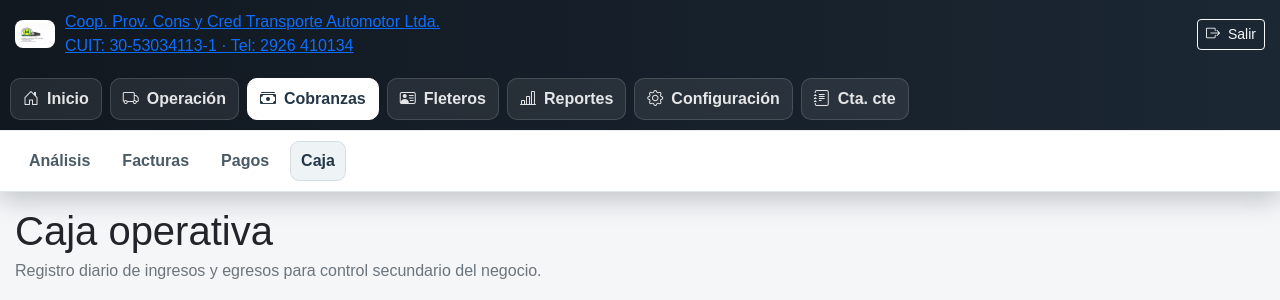
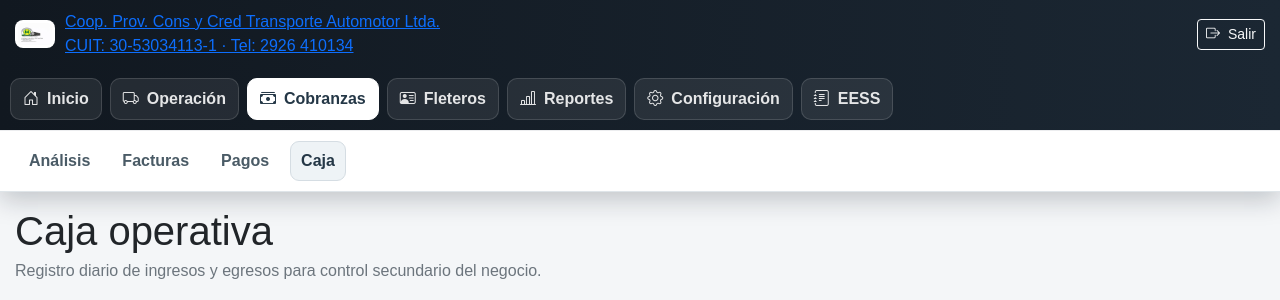
Before and after one commit to Fabiohernang/control-viajes-fusionado-ccc, a Flask app: page /caja in a window 1280 px wide. Shown: the top 300 px of the page. Run offline with Flask 3, Linux system fonts and the light colour scheme; the visitor is signed in with stand-in values (Sample User, id 1); data that the repository does not hold is empty.

Commit message:
Update base.html

```diff
--- a/templates/base.html
+++ b/templates/base.html
@@ -65,11 +65,11 @@
   }
   ,{
     'key': 'ccc',
-    'label': 'Cta. cte',
+    'label': 'EESS',
     'icon': 'bi-journal-text',
     'url': url_for('ccc_index'),
     'links': [
-      ('ccc_index', 'Gestor CC')
+      ('ccc_index', 'Cuenta corriente')
     ]
   }
 ] %}
```
